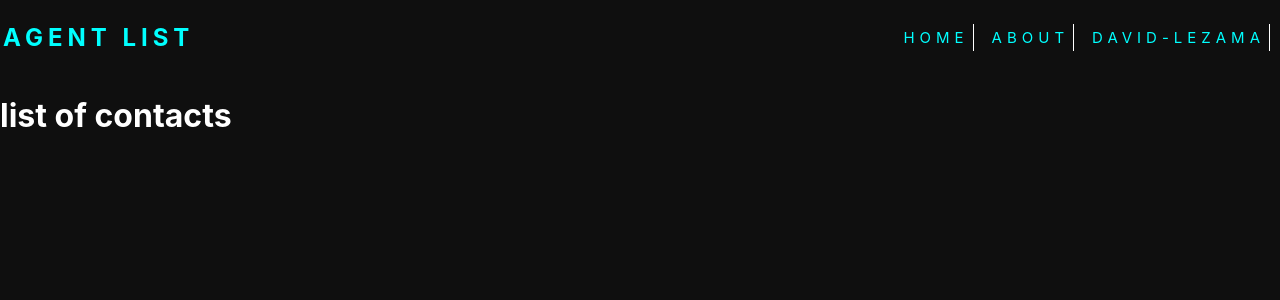
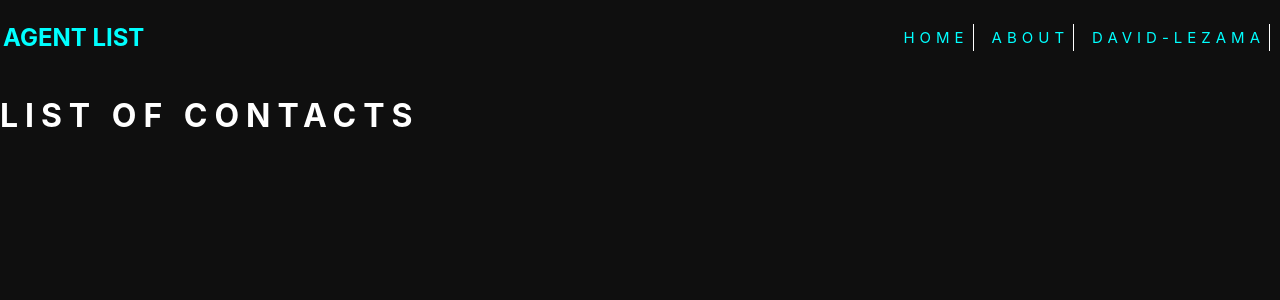
Before and after one commit to IamDavidev/agent-list, a React (Vite) app: page / in a window 1280 px wide. Shown: the top 300 px of the page. Built offline with nearby package versions, Linux system fonts and the light colour scheme.

Commit message:
restructuring app

```diff
--- /dev/null
+++ b/src/Components/Contactos/index.css
@@ -0,0 +1,9 @@
+.list__contacts{
+   display:flex;
+}
+
+h1{
+    text-transform:uppercase;
+    letter-spacing: 7px;
+
+}
--- a/src/Components/Contactos/index.jsx
+++ b/src/Components/Contactos/index.jsx
@@ -1,3 +1,5 @@
+import './index.css'
+
 const Contactos = () => {
   return (
     <div className="list__contacts">
--- a/src/Components/Navbar/index.css
+++ b/src/Components/Navbar/index.css
@@ -7,7 +7,6 @@
 }
 
 .title__navbar {
-    letter-spacing: 5px;
     text-transform: uppercase;
 
 }
--- a/src/Components/Navbar/index.jsx
+++ b/src/Components/Navbar/index.jsx
@@ -1,19 +1,20 @@
-import './index.css'
+import './index.css';
 
-const Navbar = ()=>{
+const Navbar = () => {
   return (
-        <nav className='navbar'>
-            <div  className='title__navbar'>
-                <h1>Agent List</h1>
+    <nav className="navbar">
+      <div className="title__navbar">
+        <h2>Agent List</h2>
       </div>
       <div className="navbar__menu">
         <a href="#">home</a>
         <a href="#">about</a>
-                <a href="https://github.com/L-David-T" target="_blank">David-Lezama</a>
+        <a href="https://github.com/L-David-T" target="_blank">
+          David-Lezama
+        </a>
       </div>
     </nav>
-    )
-}
+  );
+};
 
-
-export default Navbar
+export default Navbar;
```
Lines whose indentation alone changed are shown as unchanged.
